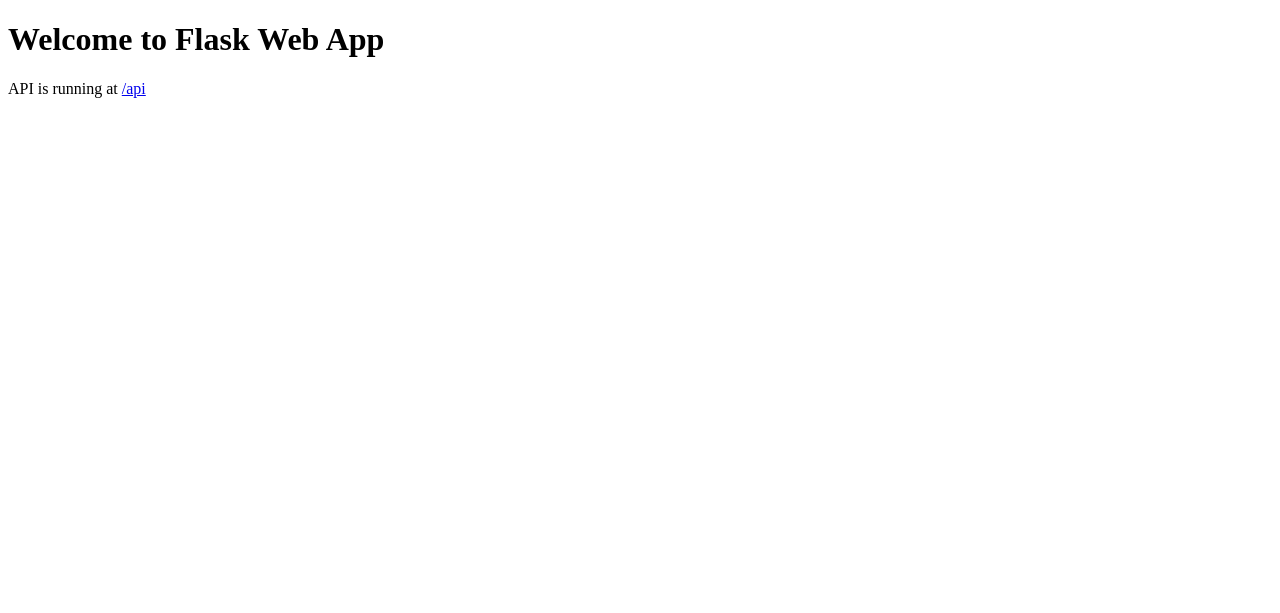
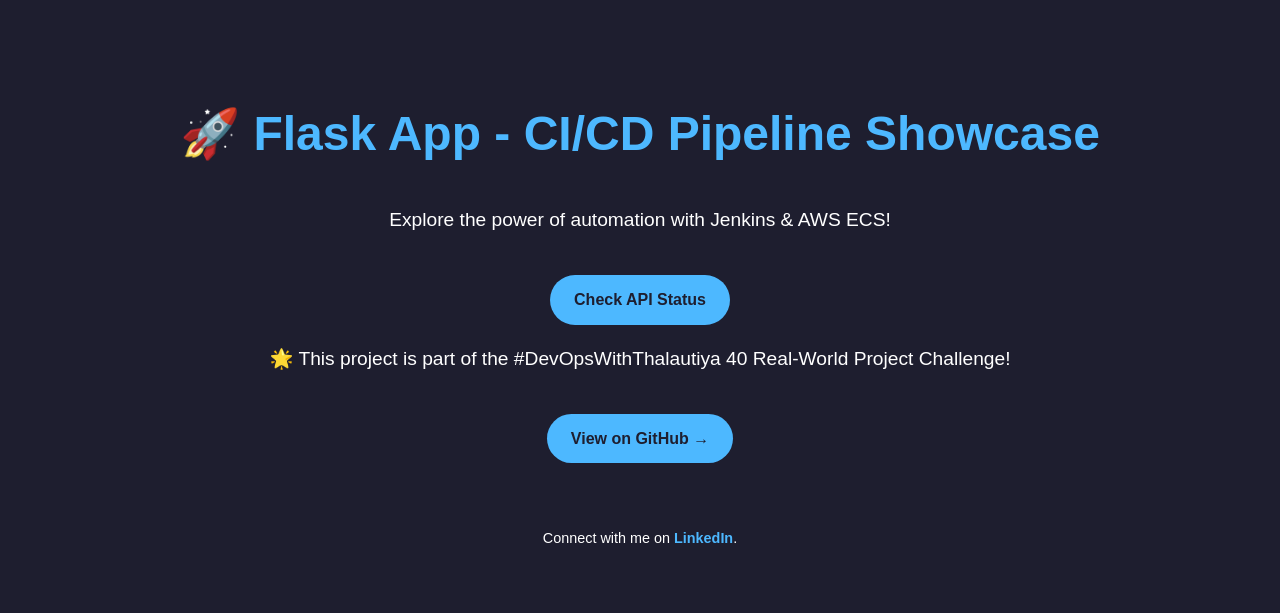
Before and after one commit to Ask99Ayush/BWT-Project-1-Automated-CI-CD-Pipeline-AWS-ECS, a Flask app: page / in a window 1280 px wide. Shown: the top 613 px of the page. Run offline with Flask 3, Linux system fonts and the light colour scheme.

Commit message:
css file add

```diff
--- /dev/null
+++ b/static/css/styles.css
@@ -0,0 +1,49 @@
+/* style.css */
+body {
+    font-family: 'Arial', sans-serif;
+    margin: 0;
+    padding: 0;
+    background: #1e1e2f;
+    color: white;
+    text-align: center;
+    line-height: 1.6;
+}
+
+.container {
+    padding: 5% 10%;
+}
+
+h1 {
+    font-size: 3rem;
+    color: #4db8ff;
+}
+
+p {
+    font-size: 1.2rem;
+}
+
+a {
+    text-decoration: none;
+    color: #4db8ff;
+    font-weight: bold;
+}
+
+.btn {
+    display: inline-block;
+    margin-top: 20px;
+    padding: 12px 24px;
+    background: #4db8ff;
+    color: #1e1e2f;
+    border-radius: 30px;
+    font-weight: bold;
+    transition: background 0.3s;
+}
+
+.btn:hover {
+    background: #4facfe;
+}
+
+footer {
+    margin-top: 4rem;
+    font-size: 0.9rem;
+}
--- a/templates/index.html
+++ b/templates/index.html
@@ -1,10 +1,25 @@
 <!DOCTYPE html>
 <html lang="en">
 <head>
-    <title>Flask App</title>
+    <meta charset="UTF-8">
+    <meta name="viewport" content="width=device-width, initial-scale=1.0">
+    <title>Flask App - CI/CD Showcase</title>
+    <link rel="stylesheet" href="{{ url_for('static', filename='css/styles.css') }}">
 </head>
 <body>
-    <h1>Welcome to Flask Web App</h1>
-    <p>API is running at <a href="/api">/api</a></p>
+    <div class="container">
+        <h1>🚀 Flask App - CI/CD Pipeline Showcase</h1>
+        <p>Explore the power of automation with Jenkins & AWS ECS!</p>
+
+        <a href="/api" class="btn" target="_blank">Check API Status</a>
+
+        <p>🌟 This project is part of the #DevOpsWithThalautiya 40 Real-World Project Challenge!</p>
+
+        <a href="https://github.com/Kunalkthalautiya/Project-1-Automated-CI-CD-Pipeline-AWS-ECS.git" class="btn" target="_blank">View on GitHub →</a>
+
+        <footer>
+            Connect with me on <a href="https://www.linkedin.com/in/kunal-kumar-thalautiya-238a17242/" target="_blank">LinkedIn</a>.
+        </footer>
+    </div>
 </body>
 </html>
```
